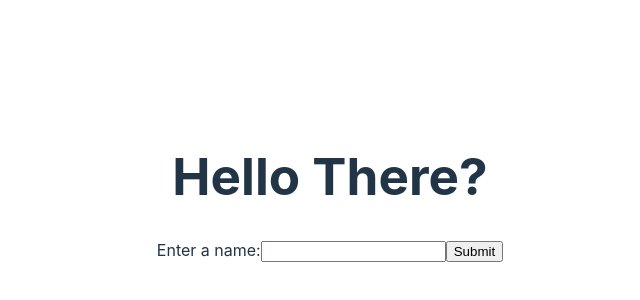
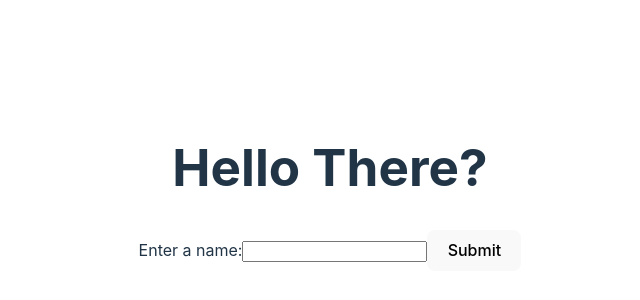
Before and after one commit to kennedymahoro/createInputTag, a React (Vite) app in the folder testmyapp/: page / in a window 1280 px wide. Shown: the part 212-512 px from the top of the page, without its empty margins (310-950 px from the left). Built offline with nearby package versions, Linux system fonts and the light colour scheme.

Commit message:
updated something

```diff
--- a/testmyapp/src/Components/InputTag.jsx
+++ b/testmyapp/src/Components/InputTag.jsx
@@ -3,16 +3,15 @@ import {useState} from "react"
 
 const InputTag = () => {
   const [name, setName] = useState();
-  const handleSubmit = (event) => {
-    event.preventDefualt()
-    alert(`The name you Entered was: ${name}`)
+  const log = () => {
+    alert(`Hello ${name}`)
   }
   return (
-    <form onSubmit={handleSubmit}>
+    <form>
       <label>Enter a name:
         <input type='text' value={name} onChange{...(e)=>{setName(e.target.value)}}/>
       </label>
-      <input type='submit' />
+      <button onClick={log}>Submit</button>
     </form>
   )
 }
```
